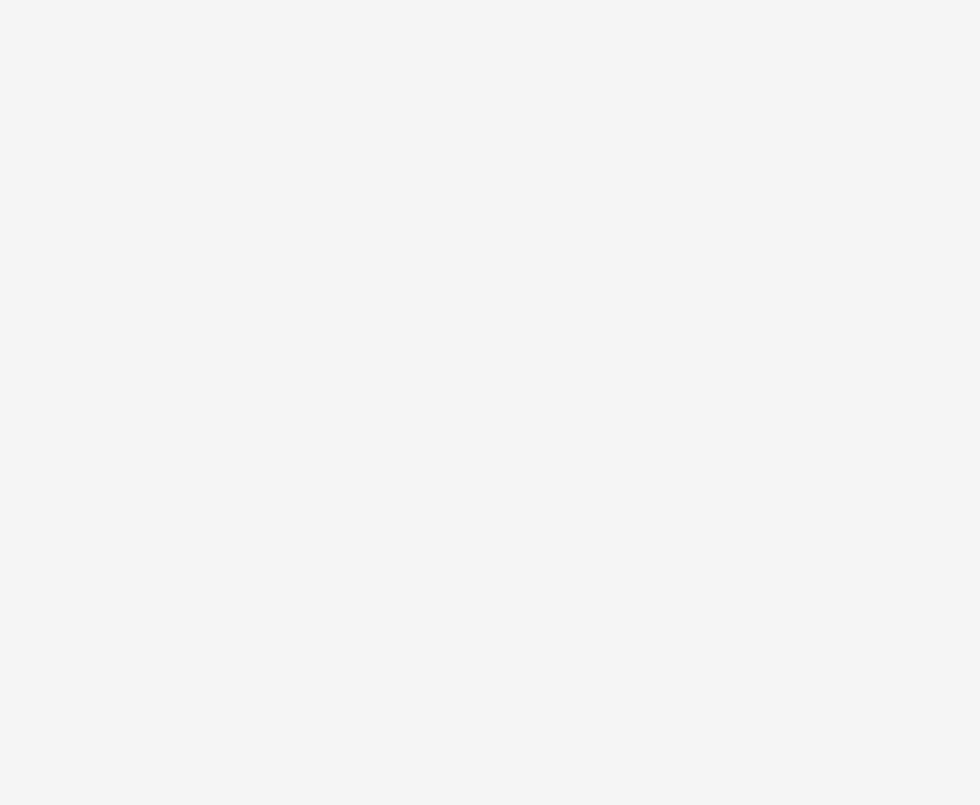
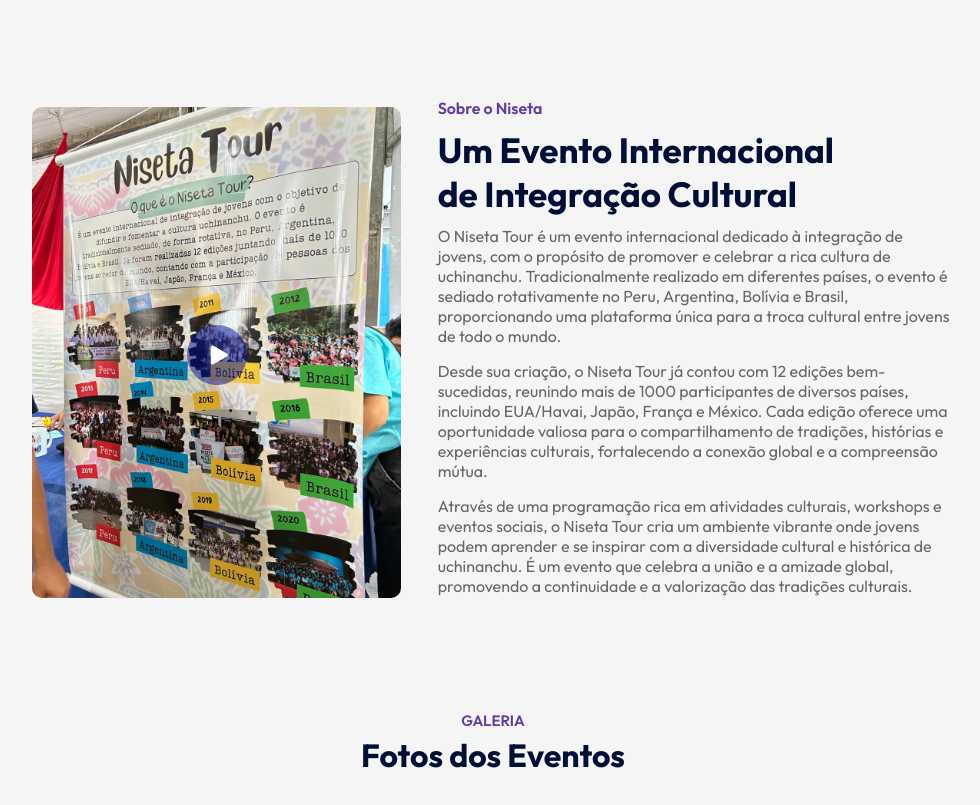
Before and after one commit to letnagao/niseta-2024, a React (Vite) app: page / in a window 1280 px wide. Shown: the part 1303-2108 px from the top of the page, without its empty margins (147-1127 px from the left). Before the commit the page ends 1381 px from the top, so only its background shows below. Built offline with nearby package versions, Linux system fonts and the light colour scheme.

Commit message:
Changed the navbar

```diff
--- a/src/App.jsx
+++ b/src/App.jsx
@@ -1,3 +1,4 @@
+import About from "./components/About/About";
 import Hero from "./components/Hero/Hero";
 import Navbar from "./components/Navbar/Navbar";
 import Programs from "./components/Programs/Programs";
@@ -6,11 +7,13 @@ import Title from "./components/Title/Title";
 const App = () => {
   return (
     <div>
-      <Navbar />
-      <Hero />
+      <Navbar/>
+      <Hero/>
       <div className="container">
         <Title subTitle='Conheça Nossos Eventos' title='Atividades Imersivas e Experiências Culturais'/>
-        <Programs />
+        <Programs/>
+        <About/>
+        <Title subTitle='Galeria' title='Fotos dos Eventos'/>
       </div>
     </div>
   );
--- /dev/null
+++ b/src/components/About/About.css
@@ -0,0 +1,47 @@
+.about {
+    margin: 100px auto;
+    display: flex;
+    align-items: center;
+    justify-content: space-between;
+    width: 90%;
+}
+
+.about-left {
+    flex-basis: 40%;
+    position: relative;
+}
+
+.about-right {
+    flex-basis: 56%;
+}
+
+.about-img {
+    width: 100%;
+    border-radius: 10px;
+}
+
+.play-icon {
+    width: 60px;
+    position: absolute;
+    top: 50%;
+    left: 50%;
+    transform: translate(-50%,-50%);
+}
+
+.about h3 {
+    font-weight: 600;
+    font-size: 16px;
+    color: #653aa5;
+}
+
+.about h2 {
+    font-size: 35px;
+    color: #000F38;
+    margin: 10px 0;
+    max-width: 400px;
+}
+
+.about p {
+    color: #676767;
+    margin-bottom: 15px;
+}
--- /dev/null
+++ b/src/components/About/About.jsx
@@ -0,0 +1,43 @@
+import "./About.css";
+import about_img from "../../assets/about.png";
+import play_icon from "../../assets/play-icon.png";
+
+const About = () => {
+  return (
+    <div className="about">
+      <div className="about-left">
+        <img src={about_img} alt="" className="about-img" />
+        <img src={play_icon} alt="" className="play-icon" />
+      </div>
+      <div className="about-right">
+        <h3>Sobre o Niseta</h3>
+        <h2>Um Evento Internacional de Integração Cultural</h2>
+        <p>
+          O Niseta Tour é um evento internacional dedicado à integração de
+          jovens, com o propósito de promover e celebrar a rica cultura de
+          uchinanchu. Tradicionalmente realizado em diferentes países, o evento
+          é sediado rotativamente no Peru, Argentina, Bolívia e Brasil,
+          proporcionando uma plataforma única para a troca cultural entre jovens
+          de todo o mundo.
+        </p>
+        <p>
+          Desde sua criação, o Niseta Tour já contou com 12 edições
+          bem-sucedidas, reunindo mais de 1000 participantes de diversos países,
+          incluindo EUA/Havai, Japão, França e México. Cada edição oferece uma
+          oportunidade valiosa para o compartilhamento de tradições, histórias e
+          experiências culturais, fortalecendo a conexão global e a compreensão
+          mútua.
+        </p>
+        <p>
+          Através de uma programação rica em atividades culturais, workshops e
+          eventos sociais, o Niseta Tour cria um ambiente vibrante onde jovens
+          podem aprender e se inspirar com a diversidade cultural e histórica de
+          uchinanchu. É um evento que celebra a união e a amizade global,
+          promovendo a continuidade e a valorização das tradições culturais.
+        </p>
+      </div>
+    </div>
+  );
+};
+
+export default About;
--- a/src/components/Navbar/Navbar.css
+++ b/src/components/Navbar/Navbar.css
@@ -22,3 +22,8 @@ nav ul li {
     margin: 5px 20px;
     font-size: 16px;
 }
+
+.dark-nav {
+    background: #653aa5;
+    transition: 0.5s;
+}
--- a/src/components/Navbar/Navbar.jsx
+++ b/src/components/Navbar/Navbar.jsx
@@ -1,20 +1,31 @@
-import './Navbar.css'
-import logo from '../../assets/logo.png'
+import { useEffect, useState } from "react";
+import "./Navbar.css";
+import logo from "../../assets/logo.png";
 
 const Navbar = () => {
+  const [sticky, setSticky] = useState(false);
+
+  useEffect(() => {
+    window.addEventListener("scroll", () => {
+      window.scrollY > 50 ? setSticky(true) : setSticky(false)
+    });
+  }, []);
+
   return (
-    <nav className='container'>
-        <img src={logo} alt="" className='logo' />
+    <nav className={`container ${sticky ? 'dark-nav' : ''}`}>
+      <img src={logo} alt="" className="logo" />
       <ul>
         <li>Home</li>
         <li>Eventos</li>
-            <li>About us</li>
+        <li>Sobre nós</li>
         <li>Campus</li>
         <li>Testimonials</li>
-            <li><button className='btn'>Contact us</button></li>
+        <li>
+          <button className="btn">Contact us</button>
+        </li>
       </ul>
     </nav>
-  )
-}
+  );
+};
 
-export default Navbar
+export default Navbar;
```
Also changed, not shown: src/assets/about.png. Lines whose indentation alone changed are shown as unchanged.
